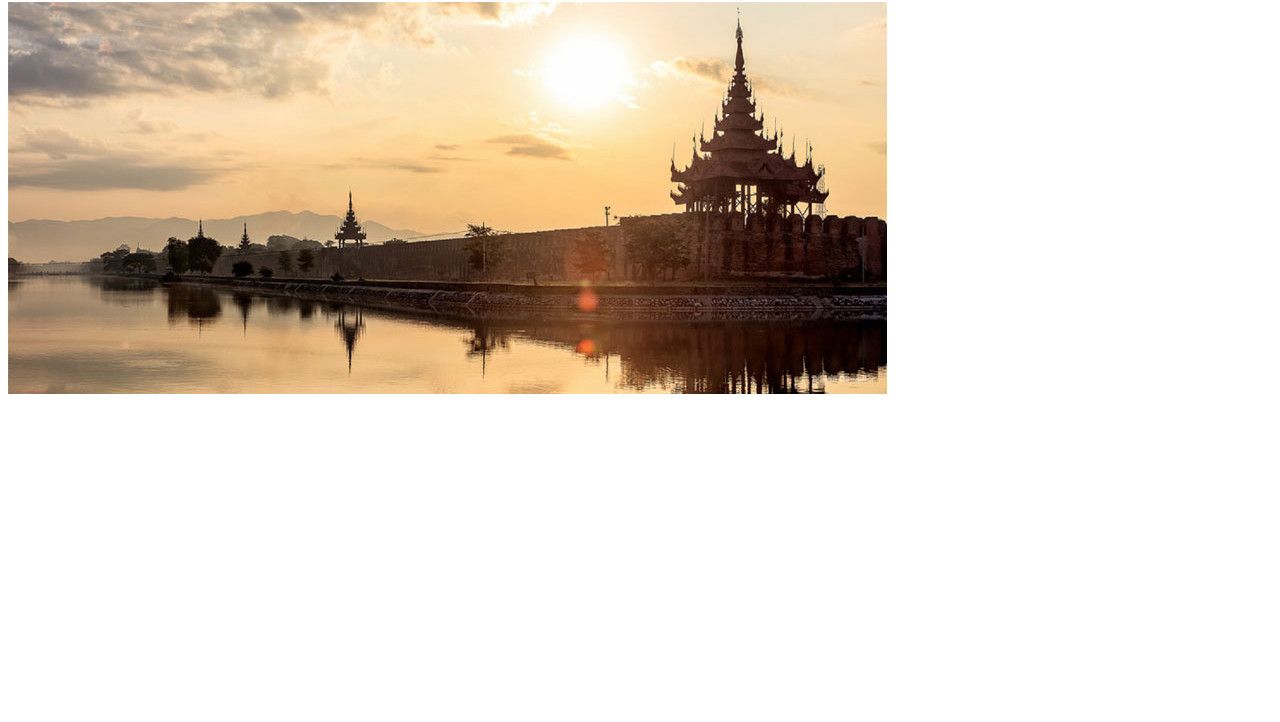
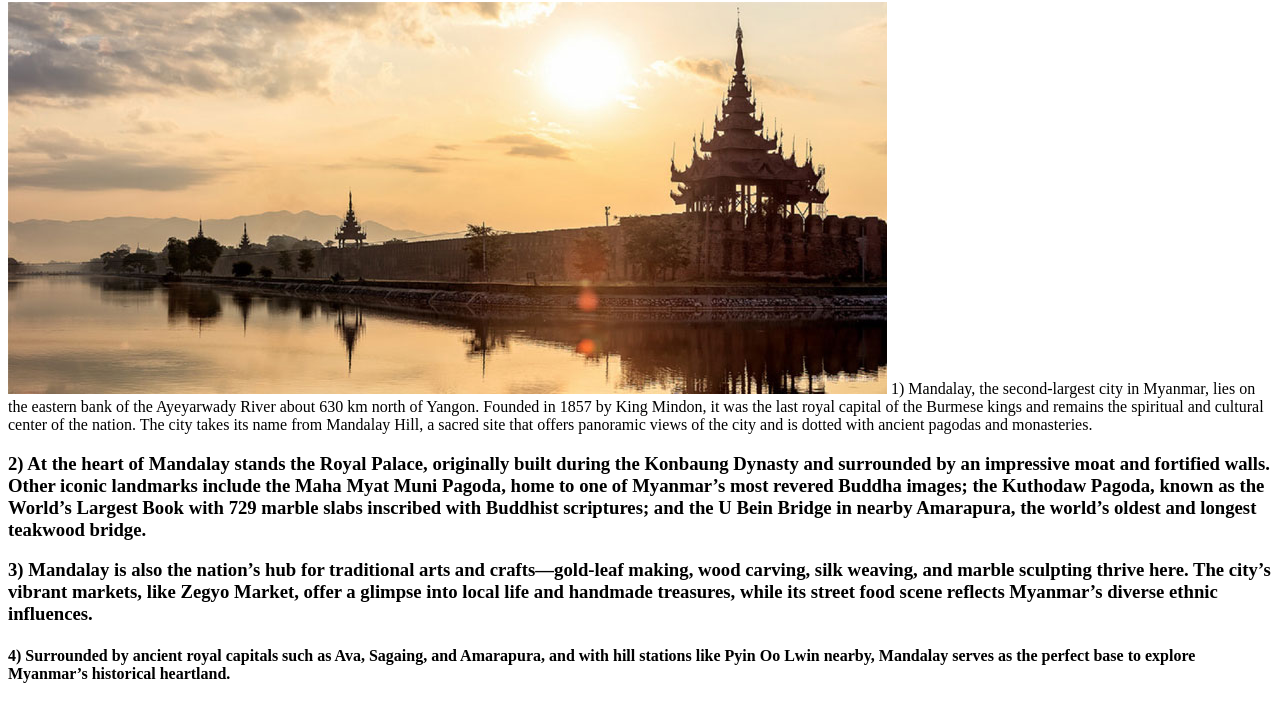
Before and after one commit to shanzz101/Mandalayyy, a plain HTML site: page index.html in a window 1280 px wide. Shown: the part 78-800 px from the top of the page. Drawn offline with Linux system fonts and the light colour scheme.

Commit message:
Update index.html

```diff
--- a/index.html
+++ b/index.html
@@ -8,5 +8,17 @@
 <body>
 	<h1>Welcome to Mandalay </h1>
 	<img src="MDY.jpg"
+		<h2> 1)
+		Mandalay, the second-largest city in Myanmar, lies on the eastern bank of the Ayeyarwady River about 630 km north of Yangon. Founded in 1857 by King Mindon, it was the last royal capital of the Burmese kings and remains the spiritual and cultural center of the nation. The city takes its name from Mandalay Hill, a sacred site that offers panoramic views of the city and is dotted with ancient pagodas and monasteries.</h2>
+
+<h3> 2)
+	At the heart of Mandalay stands the Royal Palace, originally built during the Konbaung Dynasty and surrounded by an impressive moat and fortified walls. Other iconic landmarks include the Maha Myat Muni Pagoda, home to one of Myanmar’s most revered Buddha images; the Kuthodaw Pagoda, known as the World’s Largest Book with 729 marble slabs inscribed with Buddhist scriptures; and the U Bein Bridge in nearby Amarapura, the world’s oldest and longest teakwood bridge.</h3>
+
+<h3> 3)
+	Mandalay is also the nation’s hub for traditional arts and crafts—gold-leaf making, wood carving, silk weaving, and marble sculpting thrive here. The city’s vibrant markets, like Zegyo Market, offer a glimpse into local life and handmade treasures, while its street food scene reflects Myanmar’s diverse ethnic influences.</h3>
+
+<h4> 4)
+	Surrounded by ancient royal capitals such as Ava, Sagaing, and Amarapura, and with hill stations like Pyin Oo Lwin nearby, Mandalay serves as the perfect base to explore Myanmar’s historical heartland.</h4>
+
 </body>
 </html>
```
